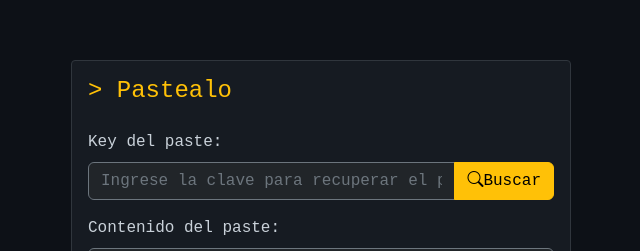
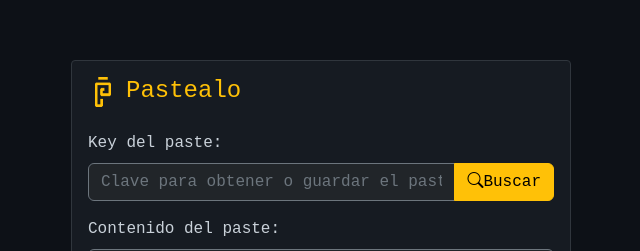
Before and after one commit to FranNGarcia/pastealo, a React (Create React App) app in the folder pastealo-frontend/: page / in a window 1280 px wide. Shown: the part 124-375 px from the top of the page, without its empty margins (319-959 px from the left). Built offline with nearby package versions, Linux system fonts and the light colour scheme; no server answers.

Commit message:
cambios en interfaz para mejorar ui

```diff
--- a/pastealo-frontend/src/App.js
+++ b/pastealo-frontend/src/App.js
@@ -60,15 +60,11 @@
     if (keyId && (paste || attachedFile.length > 0)) {
       try {
         setLoading(true);
-        console.log('file info ', fetchedFileInfo);
         let currentfetchedFileInfo = [...fetchedFileInfo];
-        console.log('current File Info: ', currentfetchedFileInfo);
 
         if (attachedFile.length > 0) {
           var uploadResponse = await handleUploadFile();
-          console.log('upload response: ', uploadResponse);
           currentfetchedFileInfo = [...currentfetchedFileInfo, uploadResponse];
-          console.log('current File Info: ', currentfetchedFileInfo);
           setfetchedFileInfo(currentfetchedFileInfo);
         }
 
--- a/pastealo-frontend/src/components/Header.js
+++ b/pastealo-frontend/src/components/Header.js
@@ -2,7 +2,15 @@
 
 const Header = () => {
   return (
-    <h4 className="mb-4 text-warning">&gt; Pastealo</h4>
+    <div className="d-flex align-items-center mb-4">
+      <img
+        src={`${process.env.PUBLIC_URL}/favicon-96x96.png`}
+        alt="Pastealo Logo"
+        height="30"
+        className="me-2"
+      />
+      <h4 className="mb-0 text-warning">Pastealo</h4>
+    </div>
   );
 };
 
--- a/pastealo-frontend/src/components/PasteForm.js
+++ b/pastealo-frontend/src/components/PasteForm.js
@@ -13,10 +13,6 @@
     const files = Array.from(event.target.files);
     if (files.length > 0) {
       setAttachedFile(prevFiles => [...prevFiles, ...files]);
-
-      //agrego los nombres de los archivos al paste
-      const fileNames = files.map(file => file.name).join(', ');
-      setPaste(prevPaste => prevPaste + `\n[Archivos adjuntos: ${fileNames}]\n`);
     }
   };
 
--- a/pastealo-frontend/src/components/PasteInput.js
+++ b/pastealo-frontend/src/components/PasteInput.js
@@ -9,7 +9,7 @@
           type="text"
           id="keyId"
           className="form-control bg-dark text-light border-secondary"
-          placeholder="Ingrese la clave para recuperar el paste"
+          placeholder="Clave para obtener o guardar el paste"
           onChange={(e) => setKeyId(e.target.value)}
           value={keyId}
         />
--- a/pastealo-frontend/src/services/pasteAPI.js
+++ b/pastealo-frontend/src/services/pasteAPI.js
@@ -52,7 +52,6 @@
 
 // funcion para borrar archivos
 export const deleteFile = async (fileURL, resource_type) => {
-    console.log('fileURL:', fileURL);
     //limpio el url
     fileURL = fileURL.split('/');
     fileURL = fileURL[fileURL.length - 1];
@@ -77,7 +76,6 @@
     }
     try {
         const response = await axios.delete(`${API_URL}/deletefile/?public_id=${fileURL}&resource_type=${resource_type}`);
-        console.log(response);
         return response.data;
     } catch (error) {
         console.error(error);
```
